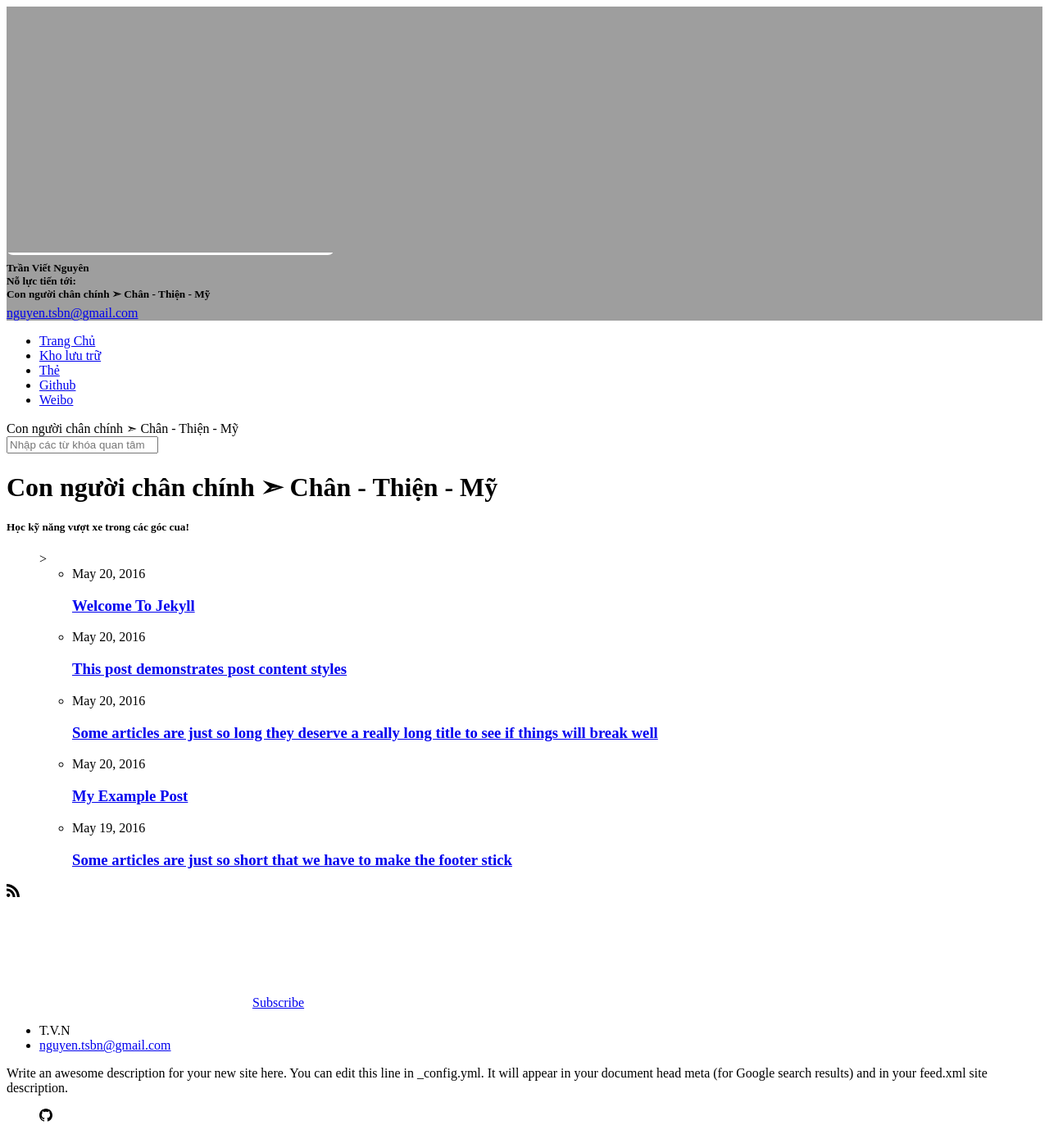
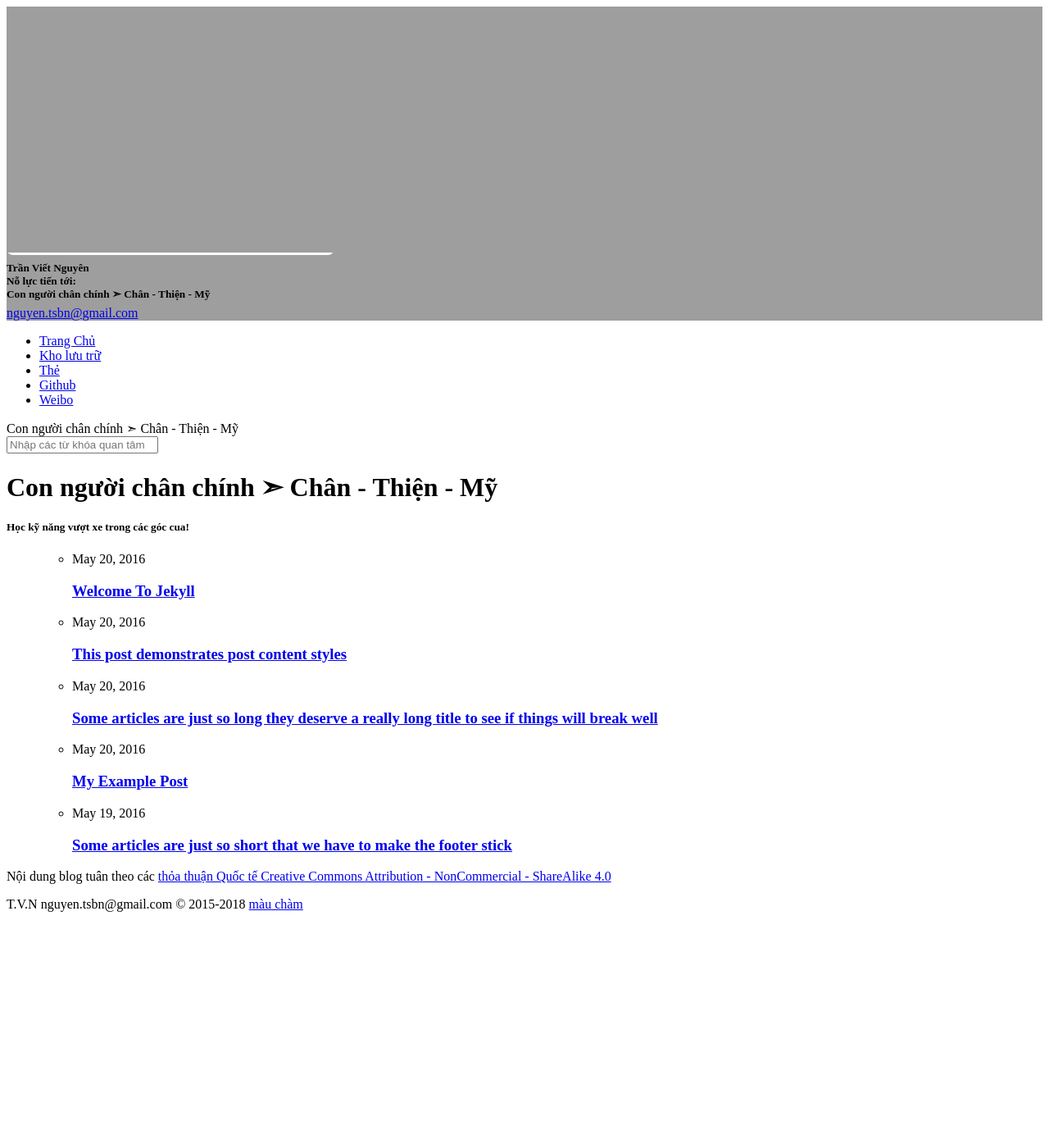
Before and after one commit to tranvietnguyen/blog, a Jekyll site: the page built from index.md, in a window 1280 px wide and 1400 px high. Shown: the whole window at 82% size. Built offline with Jekyll 4.4.1, drawn with Linux system fonts in a browser that asks for light colours.

Commit message:
gdfgdf
bfdb

```diff
--- a/_includes/footer.html
+++ b/_includes/footer.html
@@ -1,8 +1,20 @@
 <!--thêm footer-->
-
+<footer class="footer">
+  <div class="top"><p><span><a href="{{ 'feed.xml' | relative_url }}" target="_blank" class="rss" title="rss"><i class="icon icon-lg icon-rss"></i></a></span> <span>Nội dung blog tuân theo các <a rel="license" href="https://creativecommons.org/licenses/by-nc-sa/4.0/deed.zh">thỏa thuận Quốc tế Creative Commons Attribution - NonCommercial - ShareAlike 4.0</a></span></p></div>
+  <div class="bottom"><p><span>
+    {%- if site.author %}
+      {% if site.author.name -%}
+        {{ site.author.name | escape }}
+      {% endif -%}
+      {% if site.author.email -%}
+      {{ site.author.email }}
+      {%- endif %}
+    {%- endif %}
+       © 2015-2018 </span> <span><a href="/" target="_blank">màu chàm</a></span></p></div>
+</footer>
 <!--hết thêm footer-->
 
-<footer class="site-footer h-card">
+<!--ẩn footer cũ<footer class="site-footer h-card">
   <data class="u-url" href="{{ "/" | relative_url }}"></data>
 
   <div class="wrapper">
@@ -38,4 +50,4 @@
 
   </div>
 
-</footer>
+</footer> -->
--- a/_layouts/default.html
+++ b/_layouts/default.html
@@ -12,7 +12,7 @@
     <!--hết thêm mới-->
 
     <!--<main class="page-content" aria-label="Content">
-      <div class="wrapper">-->>
+      <div class="wrapper">-->
         {{ content }}
       <!--</div>
     </main> -->
```
